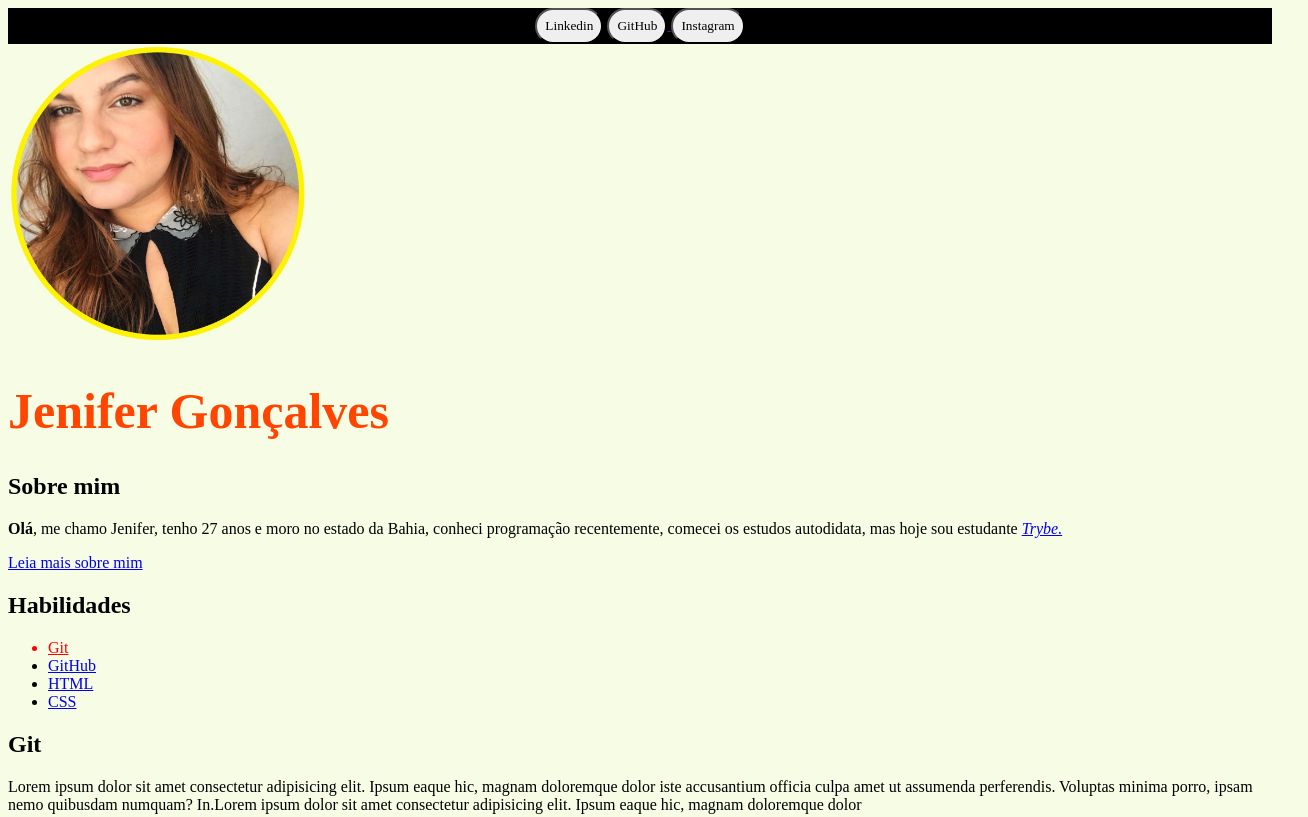
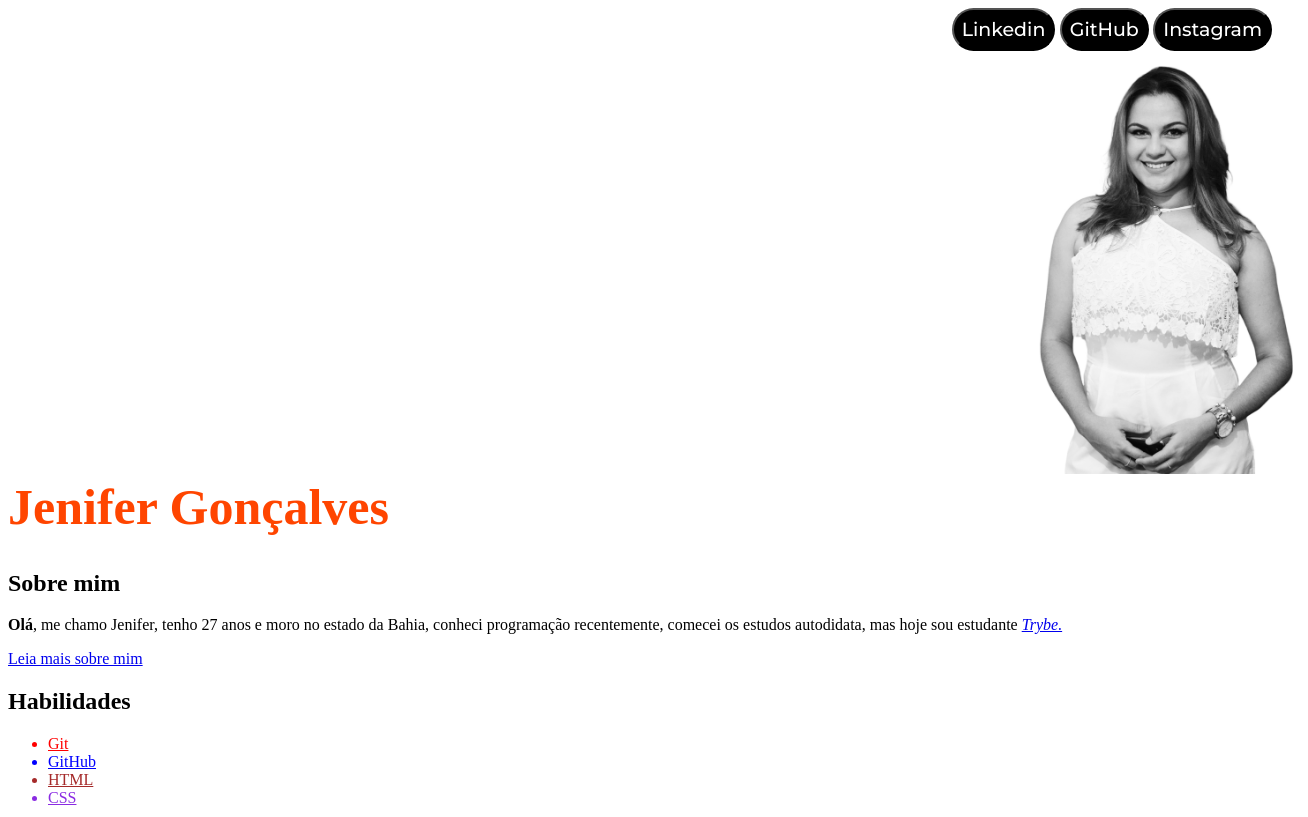
Before and after one commit to this-rafael/jenifergs.github.io, a plain HTML site: page index.html in a window 1280 px wide. Shown: the top 817 px of the page, 1308 px wide, since content can reach past the window. Drawn offline with Linux system fonts and the light colour scheme; a web font is replaced by a local one.

Commit message:
Alteraçao de css e imagem

```diff
--- a/index.html
+++ b/index.html
@@ -7,78 +7,92 @@
     <meta name="viewport" content="width=device-width, initial-scale=1.0">
     <link rel="stylesheet" href="style.css">
     <title> Portfolio Jenifer </title>
-
+    <link rel="preconnect" href="https://fonts.googleapis.com">
+    <link rel="preconnect" href="https://fonts.gstatic.com" crossorigin>
+    <link href="https://fonts.googleapis.com/css2?family=Montserrat:ital,wght@0,500;0,600;1,500&family=Secular+One&family=ZCOOL+QingKe+HuangYou&display=swap" rel="stylesheet">
     <style>
         body {
-            background-color: #f7fce5;
+            background-image:url(selfok.jpg)
+            background-color: white;
         }
+
         h1 {
             font-size: 50px;
             color: orangered;
         }
 
+        h1 {
+            margin-top: 0px;
+        }
+
         .link1 {
             color: red;
         }
-
-        header {
-            font-family: 'Times New Roman', Times, serif;
-            background-color: black;
+        .link2 {
+            color: blue;
+        }
+        .link3 {
+            color: brown;
+        }
+        .link4 {
+            color: blueviolet;
         }
 
         header {
-            justify-content: center;
-            align-items: center;
-            text-align: center;
+            font-family: Montserrant, sans-serif;
+            background-color: white
+        }
+
+        header {
+            text-align:end;
         }
 
         .redessociais {
             padding: 8px;
             border-radius: 30px;
-        }
-        .redessociais {
-            font-family: 'Times New Roman', Times, serif;
+
         }
 
-
-
-
-
-
-
-
-
-
-
-
-
+        .redessociais {
+            font-size: 19px;
+            color: white;
+            font-family: Montserrat, sans-serif;
+            background-color: black;
+        }
+        .redessociais:hover {
+            background-color: aqua;
+        }
+        .jenifer {
+            margin-left: 1000px;
+        }
     </style>
 </head>
 
 <body>
     <header>
-             <a href=""> <button class="redessociais"> Linkedin </button></a>
-             <a href="">  <button class="redessociais"> GitHub </button>   </a>
-             <a href="">    <button class="redessociais"> Instagram </button> </a>
+        <a href=""> <button class="redessociais"> Linkedin </button></a>
+        <a href=""> <button class="redessociais"> GitHub </button></a>
+        <a href=""> <button class="redessociais"> Instagram </button></a>
     </header>
 
-   <img class="me" src="self.jpg" alt="Self de Jenifer Gonçalves" width="300px" id="eu">
+     <img class="jenifer" src="selfok.jpg" alt="Foto de Jenifer" width="300pxpx">
+
     <h1>
-           Jenifer Gonçalves
+        Jenifer Gonçalves
     </h1>
     <h2>Sobre mim</h2>
     <p>
         <strong> Olá</strong>, me chamo Jenifer, tenho 27 anos e moro no estado da Bahia, conheci programação
         recentemente, comecei os estudos autodidata, mas hoje sou estudante <em> <a href="https://www.betrybe.com/"
-            target="_blank">Trybe.</a> </em>
+                target="_blank">Trybe.</a> </em>
     </p>
     <p><a href="#sobremim"> Leia mais sobre mim</a></p>
     <h2>Habilidades</h2>
     <ul>
-        <li class="link1"> <a href="#git" class="link1">  Git </a></li>
-        <li> <a href="#github"> GitHub </a></li>
-        <li> <a href="#html"> HTML </a></li>
-        <li> <a href="#css"> CSS </a></li>
+        <li class="link1"> <a href="#git" class="link1"> Git </a></li>
+        <li class="link2"> <a href="#github" class="link2"> GitHub </a></li>
+        <li class="link3"> <a href="#html" class="link3"> HTML </a></li>
+        <li class="link4"> <a href="#css" class="link4"> CSS </a></li>
 
     </ul>
     <h2>Git</h2>
```
Also changed, not shown: selfok.jpg (added).
